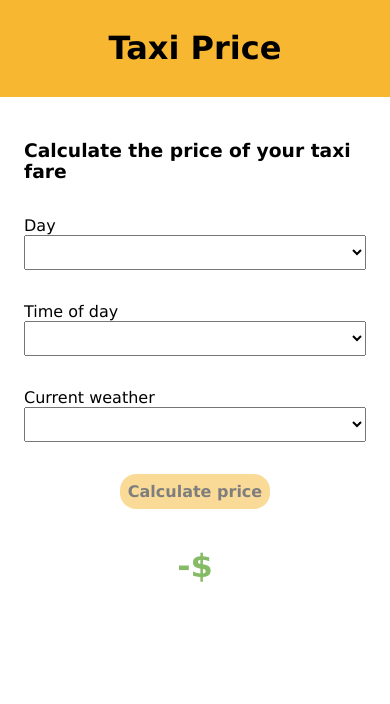
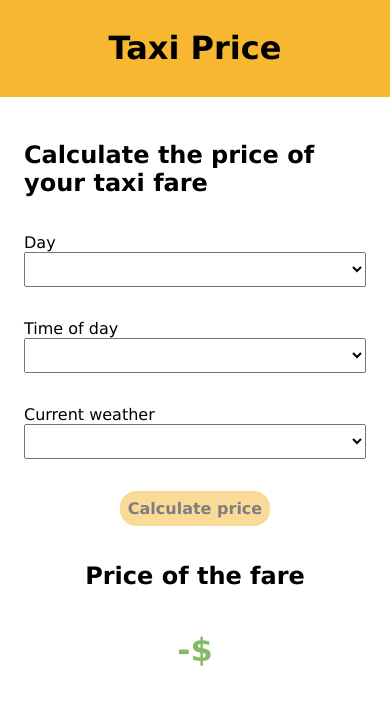
Before and after one commit to sivin20/ScalableSystem, an Angular app in the folder taxiPredict/: page /taxiprice in a window 390 px wide. Shown: the top 704 px of the page. Built offline with nearby package versions, Linux system fonts and the light colour scheme.

Commit message:
Adds styling to make the website work on both mobile and desktop

```diff
--- a/taxiPredict/src/routes/taxi-price-page/taxi-price-page.component.html
+++ b/taxiPredict/src/routes/taxi-price-page/taxi-price-page.component.html
@@ -4,9 +4,8 @@
     <a routerLink="/"><h1>Taxi Price</h1></a>
   </header>
   <div class="body-container">
-    <h3>Calculate the price of your taxi fare</h3>
-
     <form [formGroup]="priceForm" (ngSubmit)="submitForm()">
+      <h2>Calculate the price of your taxi fare</h2>
       <!-- Day options -->
       <div class="select-box">
         <label for="day">Day</label>
@@ -37,13 +36,14 @@
         </select>
       </div>
 
-      <button class="button button-small"
+      <button class="button button-small pointer"
               [disabled]="!priceForm.valid"
               type="submit">Calculate price</button>
 
     </form>
-    <div>
-      <h1 class="price">{{price}}$</h1>
+    <div class="price">
+      <h2>Price of the fare</h2>
+      <h1>{{price}}$</h1>
     </div>
   </div>
 </div>
--- a/taxiPredict/src/routes/taxi-price-page/taxi-price-page.component.scss
+++ b/taxiPredict/src/routes/taxi-price-page/taxi-price-page.component.scss
@@ -29,5 +29,23 @@ header {
 }
 
 .price {
-  color: var(--price)
+  width: 100%;
+  display: flex;
+  justify-content: center;
+  align-items: center;
+  flex-direction: column;
+
+  h1 {
+    color: var(--price);
+  }
 }
+
+@media only screen and (min-width: 768px) {
+  .body-container {
+    flex-direction: row;
+  }
+
+  .body-container div:first-child {
+    max-width: 50%;
+  }
+}
--- a/taxiPredict/src/styles.css
+++ b/taxiPredict/src/styles.css
@@ -40,11 +40,16 @@ a:active {
   display: flex;
   flex-direction: column;
   width: 100%;
+  max-width: 30rem;
   margin: 1rem 0;
 
   select {
     padding: 0.5rem;
   }
+}
+
+.pointer {
+  cursor: pointer;
 }
 
 .button {
```
